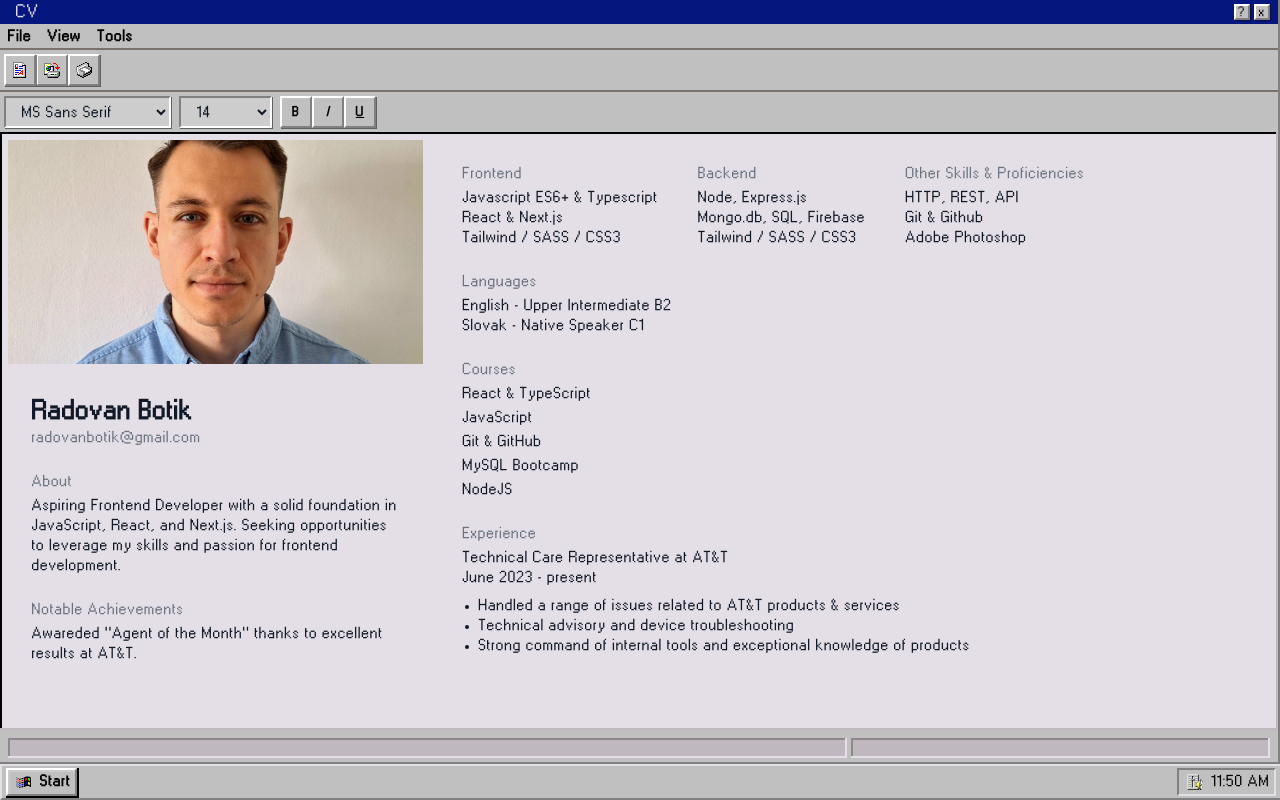
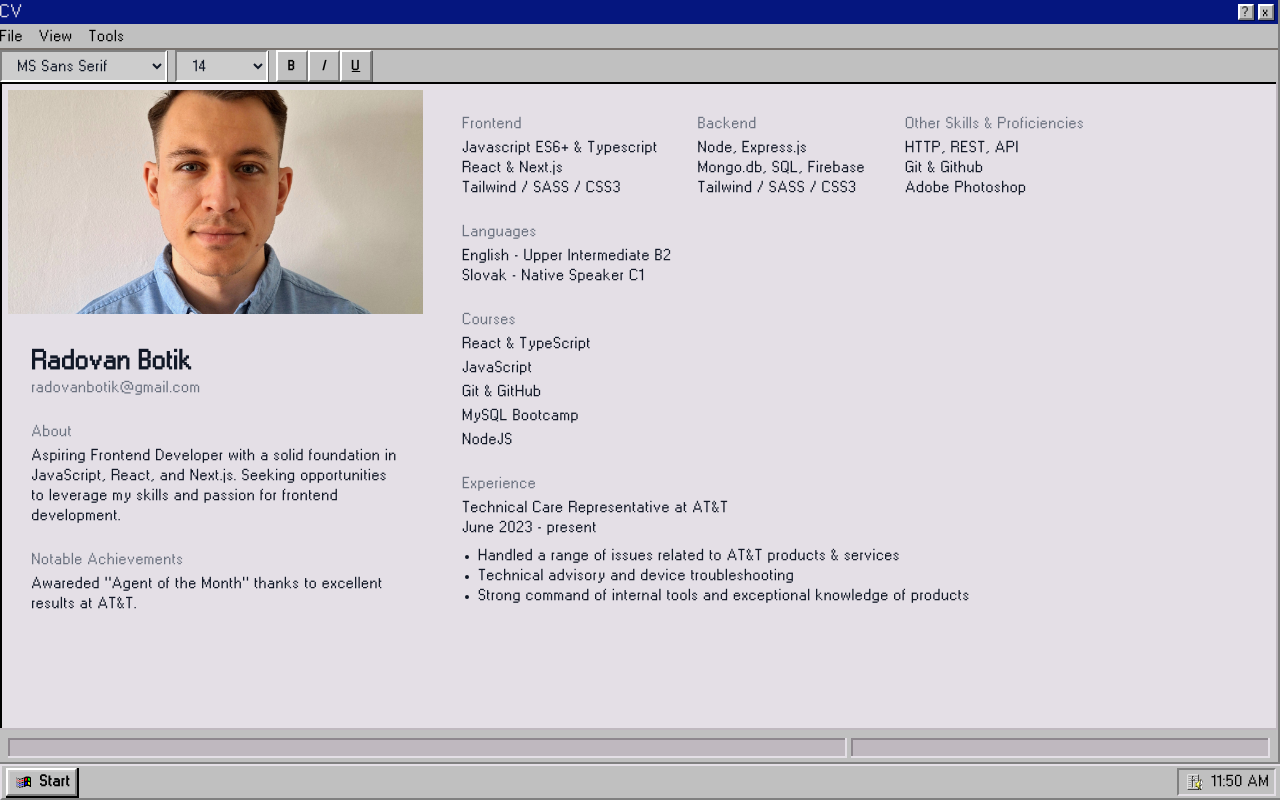
Before and after one commit to radovanbotik/windows, a Next.js app: page /cv in a window 1280 px wide. Built offline with nearby package versions, Linux system fonts and the light colour scheme.

Commit message:
change icon size

```diff
--- a/app/UI/Icon.tsx
+++ b/app/UI/Icon.tsx
@@ -15,7 +15,7 @@ export default function Icon({
       <div className="flex place-content-center h-10 w-10 p-1">
         <Image src={icon} alt={name} width={48} height={48} />
       </div>
-      <span className="truncate text-sm max-w-20">{name}</span>
+      <span className="truncate text-xs max-w-20">{name}</span>
     </Button>
   );
 }
--- a/app/UI/MenuDropdown.tsx
+++ b/app/UI/MenuDropdown.tsx
@@ -47,7 +47,7 @@ export default function MenuDropdown({ menuButton, children, className, variant
             </StartButton>
           </Menu.Button>
         ) : (
-          <Menu.Button className="leading-none text-black font-black text-sm">{menuButton.title}</Menu.Button>
+          <Menu.Button className="leading-none text-black capitalize text-sm">{menuButton.title}</Menu.Button>
         )}
         <Transition
           as={Fragment}
@@ -109,7 +109,7 @@ export default function MenuDropdown({ menuButton, children, className, variant
   else
     return (
       <Menu as="div" className={clsx(className, "relative inline-block text-left")}>
-        <Menu.Button className="leading-none text-black font-black text-sm">{menuButton.title}</Menu.Button>
+        <Menu.Button className="leading-none text-black text-sm">{menuButton.title}</Menu.Button>
         <Transition
           as={Fragment}
           enter="transition ease-out duration-100"
--- a/app/UI/Window.tsx
+++ b/app/UI/Window.tsx
@@ -1,7 +1,6 @@
 import clsx from "clsx";
 import { ComponentPropsWithoutRef, ElementType } from "react";
 import Button from "./Button";
-import { usePathname } from "next/navigation";
 export function Window<T extends ElementType = "div">({
   as,
   className,
@@ -26,19 +25,14 @@ export function Window<T extends ElementType = "div">({
 
 Window.Header = function WindowHeader({ children, className }: ComponentPropsWithoutRef<"div">) {
   return (
-    <div className={clsx(className, "bg-windows-blue text-windows-white px-2 ")}>
-      <div className="flex items-center">
-        <span className="mr-auto indent-2">{children}</span>
-        <Button variant="windows" className="w-4 h-4">
-          ?
-        </Button>
-        {/* <Button variant="windows" className="w-4 h-4 ml-1" onClick={() => console.log("resize")}>
-          O
-        </Button> */}
-        <Button variant="windows" className="ml-1 w-4 h-4" href={"/"}>
-          x
-        </Button>
-      </div>
+    <div className={clsx(className, "bg-windows-blue text-windows-white flex items-center")}>
+      <span className="mr-auto">{children}</span>
+      <Button variant="windows" className="w-4 h-4">
+        ?
+      </Button>
+      <Button variant="windows" className="ml-1 w-4 h-4 mr-1" href={"/"}>
+        x
+      </Button>
     </div>
   );
 };
@@ -56,11 +50,7 @@ Window.Body = function WindowBody({
   variant,
 }: ComponentPropsWithoutRef<"div"> & { variant?: keyof typeof bodyVariants }) {
   return (
-    <div className={clsx(className, "flex-auto  overflow-y-auto ", variant && bodyVariants[variant])}>
-      {children}
-      {/* <div className="grid">{children}</div> */}
-      {/* <div className="grid grid-cols-4 grid-rows-4 grid-flow-col gap-4">{children}</div> */}
-    </div>
+    <div className={clsx(className, "flex-auto  overflow-y-auto ", variant && bodyVariants[variant])}>{children}</div>
   );
 };
 
--- a/app/cv/page.tsx
+++ b/app/cv/page.tsx
@@ -43,7 +43,7 @@ const shortcuts = [
 
 function Navbar() {
   return (
-    <div className="px-2 space-x-4  border-b-2 border-b-stone-500">
+    <div className="space-x-4  border-b-2 border-b-stone-500">
       <MenuDropdown menuButton={{ title: "File" }}>
         <Button variant="toolbar">New Document</Button>
         <a className="px-1 text-sm" href="/radovan_botik_en.pdf" download={true}>
@@ -64,7 +64,7 @@ function Navbar() {
 
 function Toolbar() {
   return (
-    <div className="flex p-1 border-b-2 border-b-stone-500">
+    <div className="flex px-1 border-b-2 border-b-stone-500">
       {shortcuts.map(shortcut => (
         <Button
           key={shortcut.name}
@@ -86,7 +86,7 @@ function TextPreferences() {
   const context = useDocContext();
 
   return (
-    <div className="flex flex-wrap p-1 gap-2 items-center ">
+    <div className="flex flex-wrap gap-2 items-center ">
       <div className="flex gap-2 flex-wrap ">
         <Select options={fonts} value={context.font} onChange={context?.changeFont} />
         <Select options={sizes} value={context.size} onChange={context?.changeSize} />
@@ -264,7 +264,7 @@ export default function page() {
       <Window.Header>CV</Window.Header>
       <Window.Toolbar>
         <Navbar />
-        <Toolbar />
+        {/* <Toolbar /> */}
         <TextPreferences />
       </Window.Toolbar>
       <Window.Body
--- a/app/inbox/layout.tsx
+++ b/app/inbox/layout.tsx
@@ -19,6 +19,7 @@ import Link from "next/link";
 import { ReactNode } from "react";
 import { EB_Garamond } from "next/font/google";
 import Icon from "../UI/Icon";
+import MenuDropdown from "../UI/MenuDropdown";
 
 const ebGaramond = EB_Garamond({
   weight: ["400", "500", "600", "700", "800"],
@@ -118,11 +119,22 @@ function Tree() {
 function Navbar() {
   return (
     <div className="flex border-2 border-r-0 border-t-windows-white border-l-windows-white border-b-windows-gray-400">
-      {actions.map(action => (
-        <button key={action.name} className="leading-none text-sm py-1 px-2 tracking-tight">
-          {action.name}
-        </button>
-      ))}
+      <MenuDropdown menuButton={{ title: "Open" }}>
+        <Button variant="toolbar" className="leading-none text-sm py-1 px-2 tracking-tight">
+          Received
+        </Button>
+        <Button variant="toolbar" className="leading-none text-sm py-1 px-2 tracking-tight">
+          Sent
+        </Button>
+      </MenuDropdown>
+      <MenuDropdown menuButton={{ title: "view" }}>
+        <Button variant="toolbar" className="leading-none text-sm py-1 px-2 tracking-tight">
+          Tiles
+        </Button>
+        <Button variant="toolbar" className="leading-none text-sm py-1 px-2 tracking-tight">
+          List
+        </Button>
+      </MenuDropdown>
     </div>
   );
 }
--- a/app/mycomputer/layout.tsx
+++ b/app/mycomputer/layout.tsx
@@ -16,7 +16,12 @@ export default function layout({ children }: { children: ReactNode }) {
     <Window className="w-full h-[calc(100vh-36px)]">
       <Window.Header>My Computer</Window.Header>
       <Window.Toolbar>
-        <div className="px-2 bg-windows-white">{pathname}</div>
+        <div className="py-1 px-1 flex">
+          <div className="w-20"></div>
+          <div className="flex-auto text-black text-md px-1  bg-windows-white border-2 border-b-[#FFFFFF] border-l-[#808080] border-t-[#808080] border-r-[#FFFFFF] shadow-[1px_1px_0px_0px_#0000007f]">
+            {pathname}
+          </div>
+        </div>
       </Window.Toolbar>
       <Window.Body className="bg-windows-white p-2 border-b-windows-gray border-r-windows-gray border-r-2 border-b-2 shadow-[inset_2px_2px_0px_0px_#000]">
         <div className="w-full h-full flex  gap-4 flex-wrap content-start px-2">{children}</div>
--- a/app/pictures/page.tsx
+++ b/app/pictures/page.tsx
@@ -118,8 +118,10 @@ export default function page() {
   return (
     <Window className="w-full h-[calc(100vh-36px)]">
       <Window.Header>Pictures</Window.Header>
-      <Window.Toolbar className="flex space-x-4 px-4">
+      <Window.Toolbar>
+        {/* <div className="flex space-x-2 px-4"> */}
         <Toolbar handleSelect={handleSelectView} />
+        {/* </div> */}
       </Window.Toolbar>
       <Window.Body className="bg-windows-white p-2 border-b-windows-gray border-r-windows-gray border-r-2 border-b-2 shadow-[inset_2px_2px_0px_0px_#000]">
         <div
--- a/app/recyclebin/page.tsx
+++ b/app/recyclebin/page.tsx
@@ -1,30 +1,14 @@
 "use client";
 import { Window } from "../UI/Window";
-import directory from "../../public/icons/directory48.png";
-import file from "../../public/icons/file32.png";
-import Icon from "../UI/Icon";
 import MenuDropdown from "../UI/MenuDropdown";
 import Button from "../UI/Button";
-
-// const icons = [
-//   {
-//     name: "University Degree",
-//     href: "#",
-//     icon: directory,
-//   },
-//   {
-//     name: "About",
-//     href: "#",
-//     icon: file,
-//   },
-// ];
 
 export default function page() {
   return (
     <div className="w-full h-[calc(100vh-36px)]">
       <Window className="w-full h-full">
         <Window.Header>Recycle Bin</Window.Header>
-        <Window.Toolbar className="space-x-2">
+        <Window.Toolbar>
           <MenuDropdown menuButton={{ title: "View" }}>
             <Button variant="toolbar" onClick={() => console.log("Tiles")}>
               Tiles
@@ -42,17 +26,9 @@ export default function page() {
             </Button>
           </MenuDropdown>
         </Window.Toolbar>
-        <Window.Body className="bg-windows-white p-2 border-b-windows-gray border-r-windows-gray border-r-2 border-b-2 shadow-[inset_2px_2px_0px_0px_#000]">
-          {/* <div className="w-full h-full flex  gap-4 flex-wrap content-start px-2">
-            {icons.map((icon, index) => {
-              return <Icon key={icon.name} {...icon} />;
-            })}
-          </div> */}
-        </Window.Body>
+        <Window.Body className="bg-windows-white p-2 border-b-windows-gray border-r-windows-gray border-r-2 border-b-2 shadow-[inset_2px_2px_0px_0px_#000]"></Window.Body>
         <Window.Footer className="flex gap-1">
-          <div className="w-2/3 h-6 mt-1 px-2 bg-windows-gray border-b-windows-white border-r-windows-white border-r-2 border-b-2 shadow-[inset_2px_2px_0px_0px_#8E888E]">
-            {/* <span className="text-sm">{icons.length} object(s)</span> */}
-          </div>
+          <div className="w-2/3 h-6 mt-1 px-2 bg-windows-gray border-b-windows-white border-r-windows-white border-r-2 border-b-2 shadow-[inset_2px_2px_0px_0px_#8E888E]"></div>
           <div className="w-1/3 h-6 mt-1 px-2 bg-windows-gray border-b-windows-white border-r-windows-white border-r-2 border-b-2 shadow-[inset_2px_2px_0px_0px_#8E888E]"></div>
         </Window.Footer>
       </Window>
```
